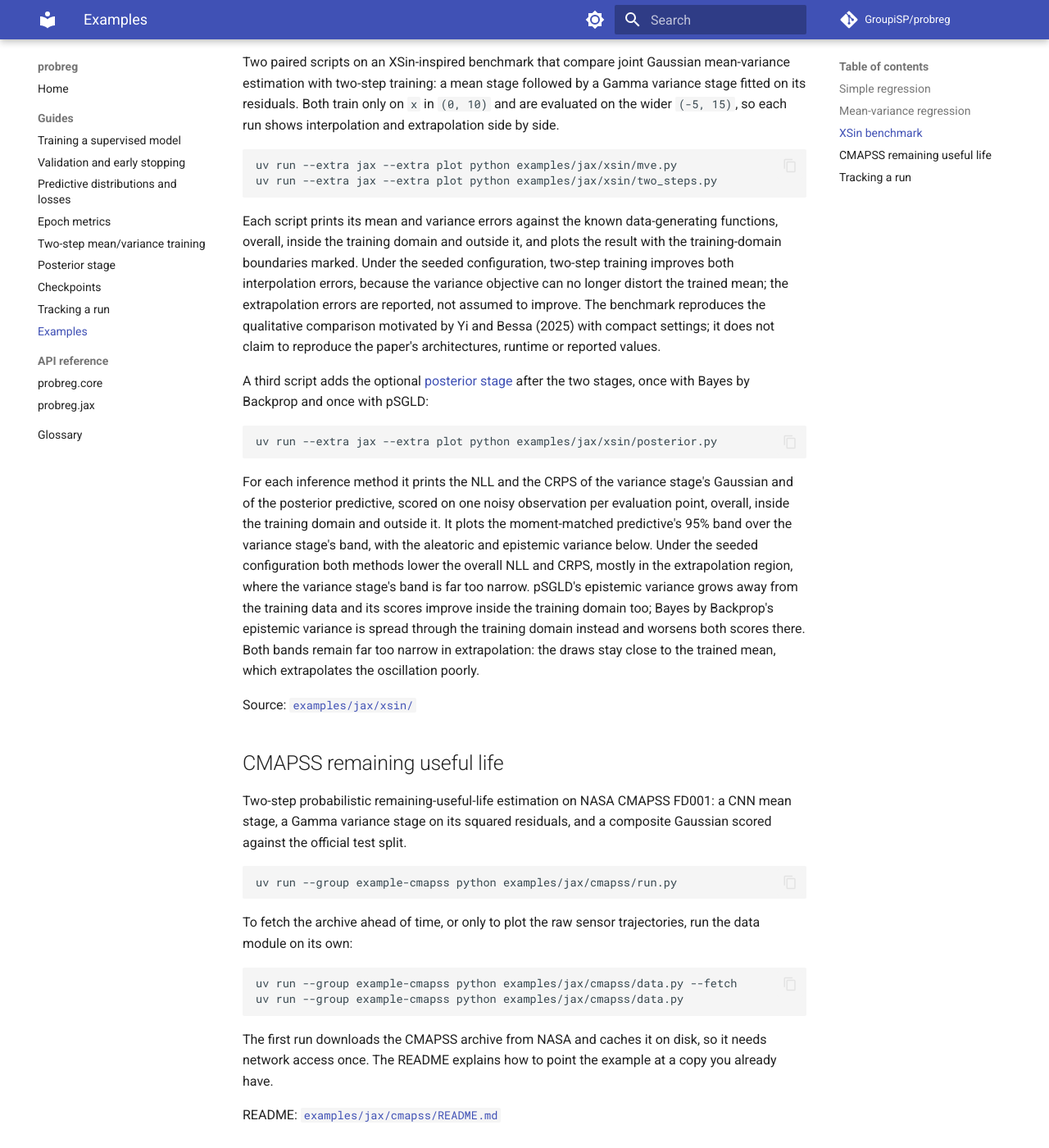
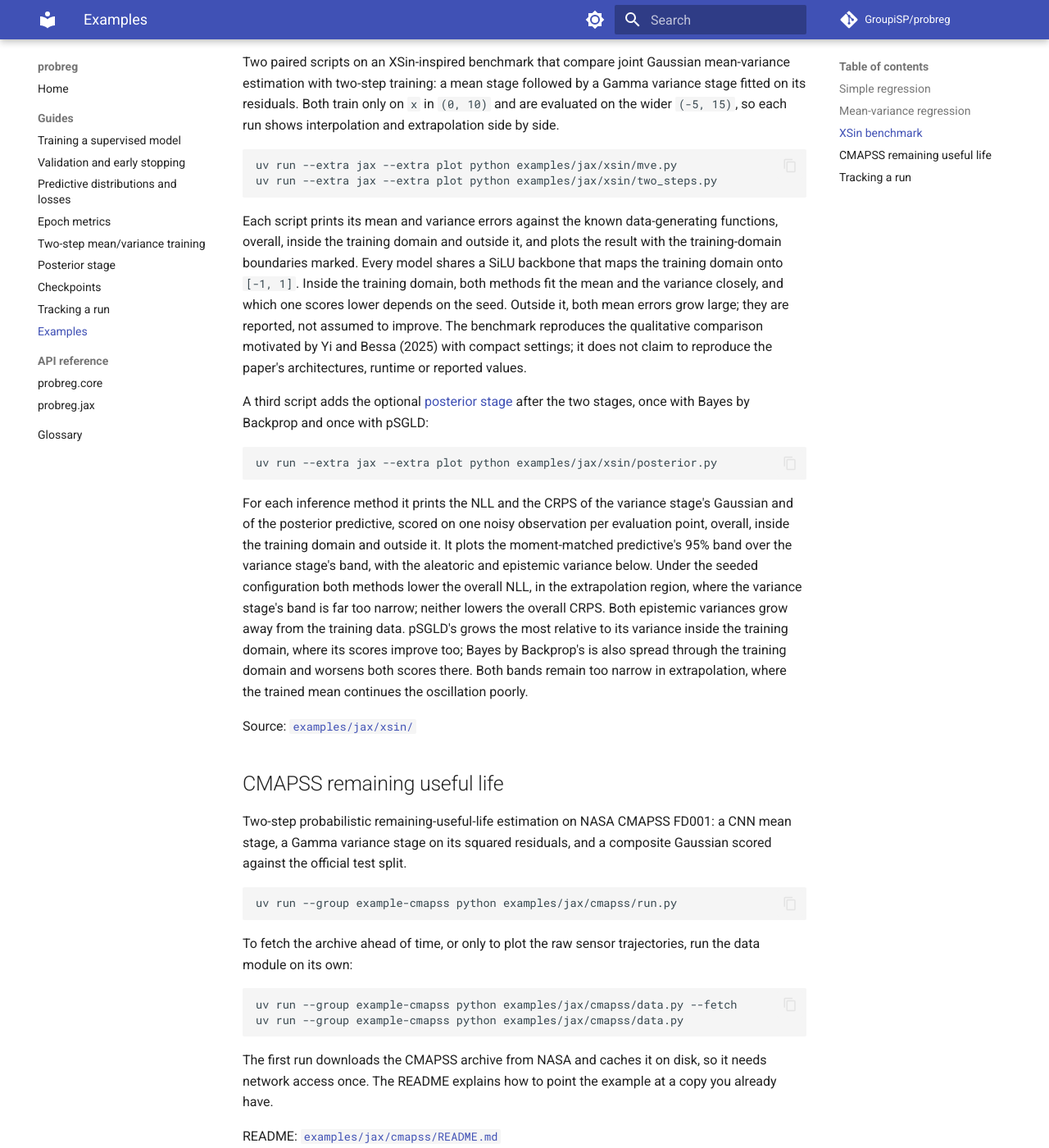
Before and after one commit to GroupiSP/probreg, an MkDocs documentation site: the page built from docs_site/guides/examples.md, in a window 1280 px wide and 1400 px high, scrolled down 959 px. Shown: the whole window at 82% size. Built offline with MkDocs 1.6.1 and Material for MkDocs 9.7.7, drawn with Linux system fonts in a browser that asks for light colours; comment, search, counter and statistics services are not loaded.

Commit message:
docs(guide): describe the xsin results with scaled inputs and SiLU
Refs #91

Co-Authored-By: Claude Opus 5.5 <noreply@anthropic.com>

```diff
--- a/docs_site/guides/examples.md
+++ b/docs_site/guides/examples.md
@@ -53,10 +53,12 @@ uv run --extra jax --extra plot python examples/jax/xsin/two_steps.py
 
 Each script prints its mean and variance errors against the known
 data-generating functions, overall, inside the training domain and outside
-it, and plots the result with the training-domain boundaries marked. Under the
-seeded configuration, two-step training improves both interpolation errors,
-because the variance objective can no longer distort the trained mean; the
-extrapolation errors are reported, not assumed to improve. The benchmark
+it, and plots the result with the training-domain boundaries marked. Every
+model shares a SiLU backbone that maps the training domain onto `[-1, 1]`.
+Inside the training domain, both methods fit the mean and the variance
+closely, and which one scores lower depends on the seed.
+Outside it, both mean errors grow large; they are reported, not assumed to
+improve. The benchmark
 reproduces the qualitative comparison motivated by Yi and Bessa (2025) with
 compact settings; it does not claim to reproduce the paper's architectures,
 runtime or reported values.
@@ -73,12 +75,13 @@ stage's Gaussian and of the posterior predictive, scored on one noisy
 observation per evaluation point, overall, inside the training domain and
 outside it. It plots the moment-matched predictive's 95% band over the variance
 stage's band, with the aleatoric and epistemic variance below. Under the
-seeded configuration both methods lower the overall NLL and CRPS, mostly
-in the extrapolation region, where the variance stage's band is far too narrow.
-pSGLD's epistemic variance grows away from the training data and its scores
-improve inside the training domain too; Bayes by Backprop's epistemic variance
-is spread through the training domain instead and worsens both scores there. Both bands remain far too narrow in extrapolation: the draws stay close
-to the trained mean, which extrapolates the oscillation poorly.
+seeded configuration both methods lower the overall NLL, in the extrapolation
+region, where the variance stage's band is far too narrow; neither lowers the
+overall CRPS. Both epistemic variances grow away from the training data.
+pSGLD's grows the most relative to its variance inside the training domain,
+where its scores improve too; Bayes by Backprop's is also spread through the
+training domain and worsens both scores there. Both bands remain too narrow
+in extrapolation, where the trained mean continues the oscillation poorly.
 
 Source:
 [`examples/jax/xsin/`](https://github.com/GroupiSP/probreg/tree/main/examples/jax/xsin)
```
Also changed, not shown: docs_site/guides/posterior-stage.md (+3 -2 lines).
